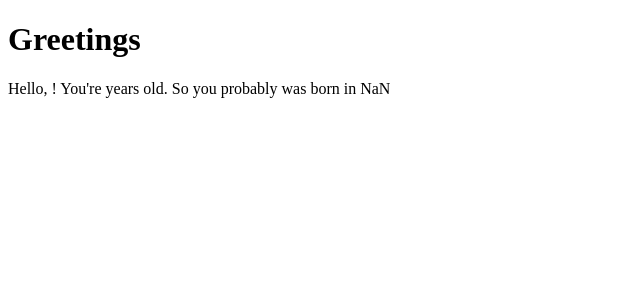
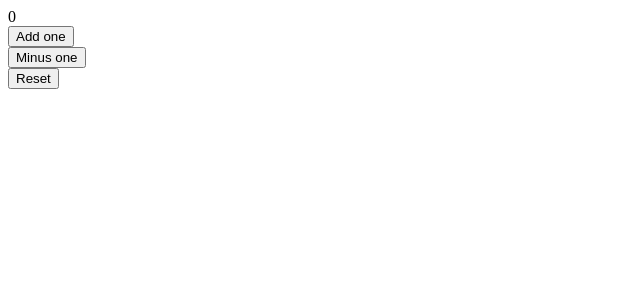
Before and after one commit to a1exanddrovich/FullStackOpen, a React (Create React App) app in the folder part1/: page / in a window 1280 px wide. Shown: the top 300 px of the page, without its empty margins (0-640 px from the left). Built offline with nearby package versions, Linux system fonts and the light colour scheme.

Commit message:
Statefulness, component decoupling, refactoring

```diff
--- a/part1/src/App.js
+++ b/part1/src/App.js
@@ -1,27 +1,45 @@
-const Hello = ({name, age}) => {
-    const bornYear = () => new Date().getFullYear() - age;
+import {useState} from "react";
+
+const Display = ({counter}) => <div>{counter}</div>
+
+const Button = ({action, text}) => (
+    <div>
+        <button onClick={action}>
+            {text}
+        </button>
+    </div>
+)
+
+
+const App = () => {
+    const [counter, setCounter] = useState(0)
+
+    const increment = () => {
+        setCounter(counter + 1)
+        console.log("Clicked + 1")
+    }
+
+    const decrement = () => {
+        setCounter(counter - 1)
+        console.log("Clicked - 1")
+    }
+
+    const makeZero = () => {
+        setCounter(0)
+        console.log("Clicked - 0")
+    }
 
     return (
         <div>
-            <p>
-                Hello, {name}! You're {age} years old. So you probably was born in {bornYear()}
-            </p>
+            <Display counter={counter}/>
+            <Button action={increment}
+                    text={"Add one"}/>
+            <Button action={decrement}
+                    text={"Minus one"}/>
+            <Button action={makeZero}
+                    text={"Reset"}/>
         </div>
     )
 }
 
-const App = () => {
-    const props = {
-        name: 'Peter',
-        age: 135
-    }
-
-    return (
-        <div>
-            <h1>Greetings</h1>
-            <Hello props={props}/>
-        </div>
-    )
-}
-
-export default App
+export default App;
```
